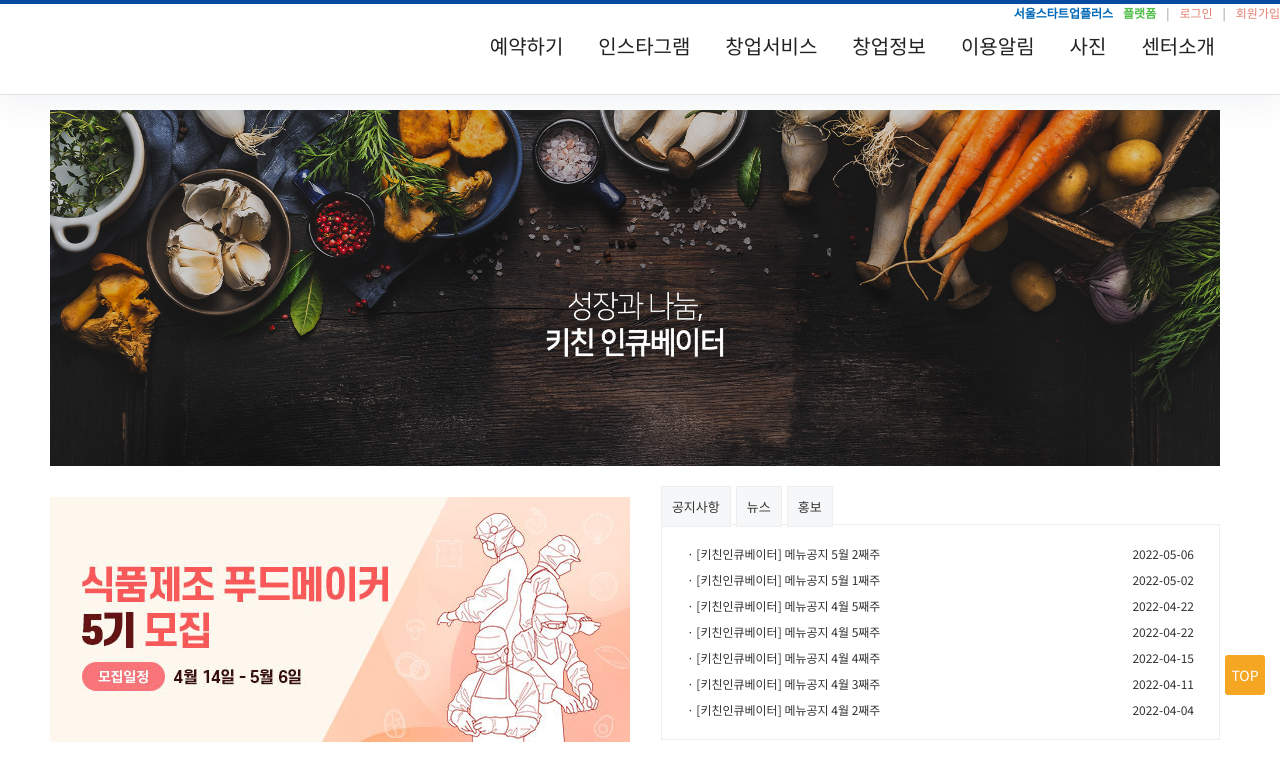
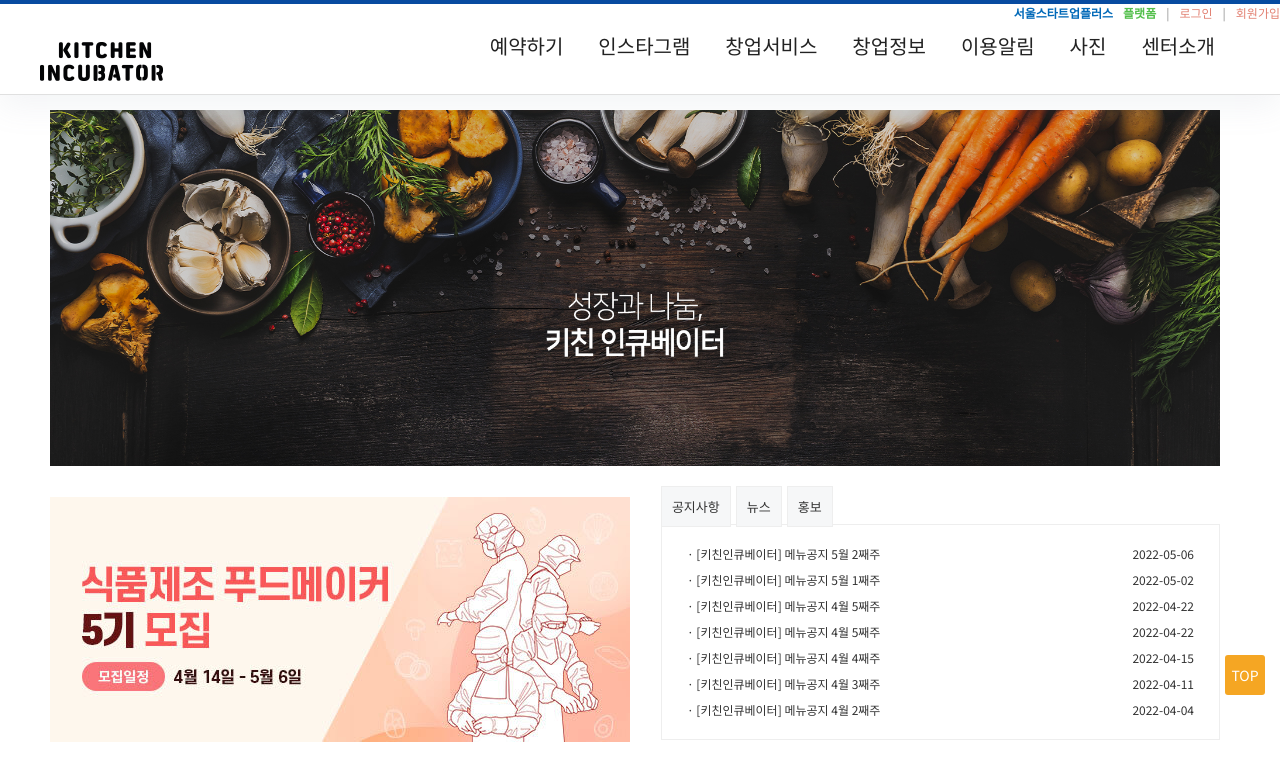
Before and after one commit to joyeajin/kitchen, a plain HTML site: page index.html in a window 1280 px wide. Shown: the top 769 px of the page. Drawn offline with Linux system fonts and the light colour scheme.

Commit message:
Update kitchen.css

```diff
--- a/css/kitchen.css
+++ b/css/kitchen.css
@@ -89,7 +89,7 @@ body{
     display: block;
     width: 153.750px;
     height: 50px;
-    background: url(hubkitchen-img/top-iogo.jpeg) no-repeat;
+    background: url(../hubkitchen-img/top-iogo.jpeg) no-repeat;
  }
  .header-bottom .area{
     position: relative;
```
